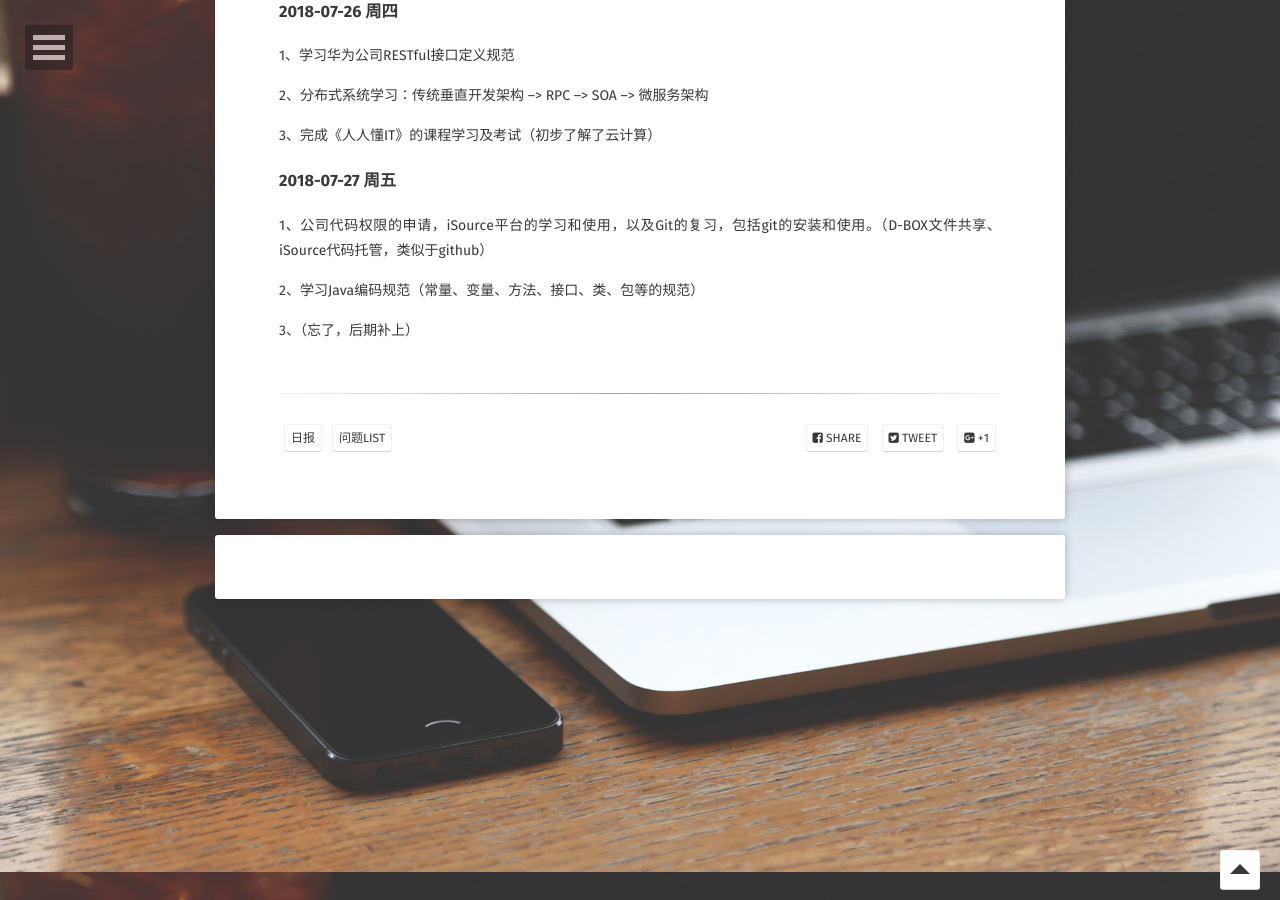
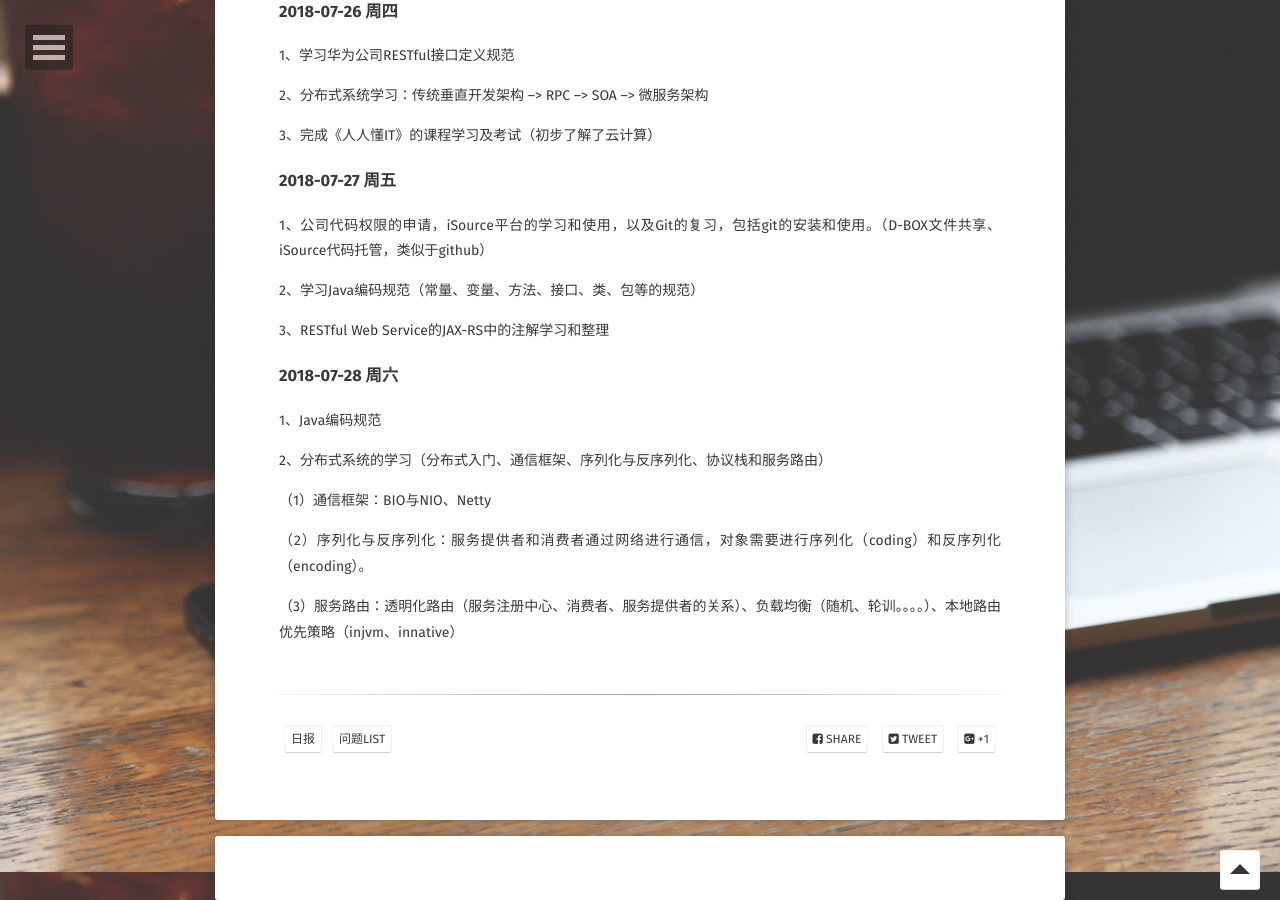
Before and after one commit to xzping/xzping.github.io, a Jekyll site: the page built from _posts/2018-07-24-华为周报.md, in a window 1280 px wide and 900 px high, scrolled down 928 px. Built offline with Jekyll 4.4.1, drawn with Linux system fonts in a browser that asks for light colours; some web fonts are replaced; comment, search, counter and statistics services are not loaded.

Commit message:
2018/07/28

```diff
--- a/_posts/2018-07-24-华为周报.md
+++ b/_posts/2018-07-24-华为周报.md
@@ -44,4 +44,15 @@ comments: true
 
 2、学习Java编码规范（常量、变量、方法、接口、类、包等的规范）
 
-3、（忘了，后期补上）
+3、RESTful Web Service的JAX-RS中的注解学习和整理
+
+### 2018-07-28 周六
+1、Java编码规范
+
+2、分布式系统的学习（分布式入门、通信框架、序列化与反序列化、协议栈和服务路由）
+
+（1）通信框架：BIO与NIO、Netty
+
+（2）序列化与反序列化：服务提供者和消费者通过网络进行通信，对象需要进行序列化（coding）和反序列化（encoding）。
+
+（3）服务路由：透明化路由（服务注册中心、消费者、服务提供者的关系）、负载均衡（随机、轮训。。。。）、本地路由优先策略（injvm、innative）
```
